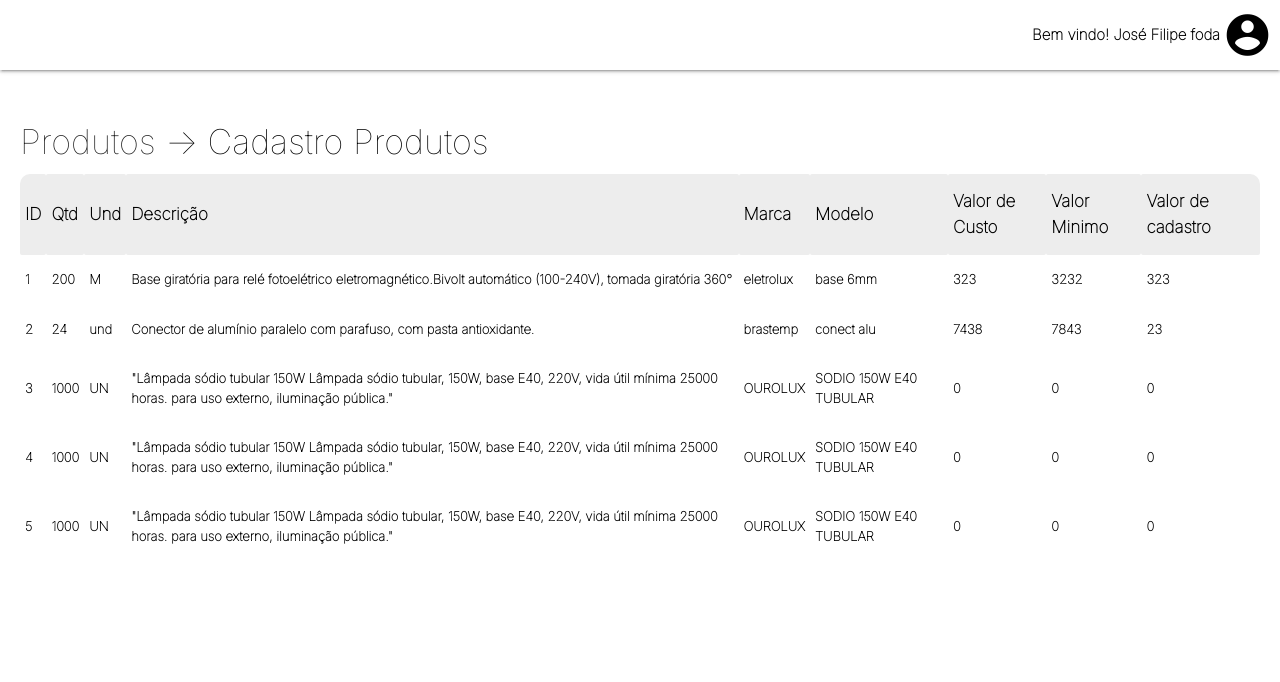
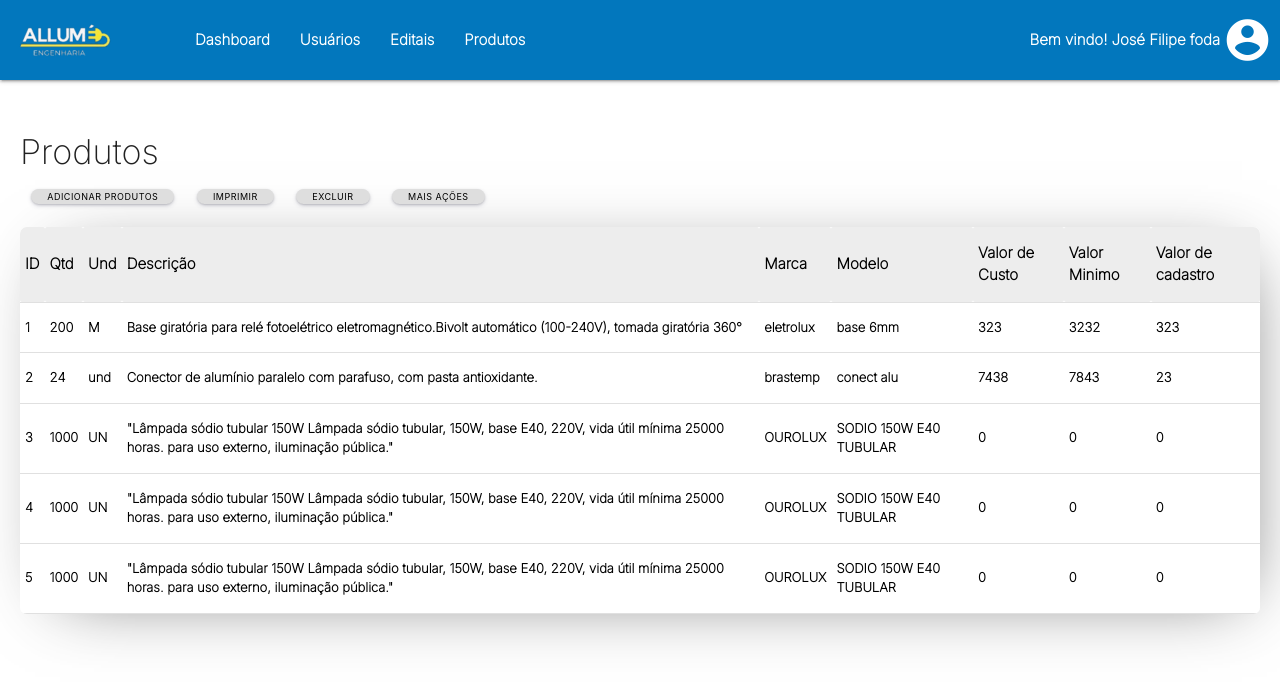
Before and after one commit to EOEDUZADA/EstagioAllume, a PHP site: page /tabelaprodutos.php in a window 1280 px wide. Shown: the top 682 px of the page. Run offline with PHP 8.4, Linux system fonts and the light colour scheme; a user stored in the database is signed in; data comes from the database, SQL or seed files in the repository.

Commit message:
Add files via upload

```diff
--- a/teste/Editais.php
+++ b/teste/Editais.php
@@ -358,7 +358,7 @@ box-shadow: 0px 0px 6px 0px rgba(59,59,59,0.75);
 
 <nav>
     <div class="nav-wrapper white" style="display: flex; align-items: center;">
-        <a href="#" id="sidebar-toggle" class="right"><i class="material-icons" style="margin-left: 50px;">menu</i></a>
+        <a href="tabelaEditais.php" id="sidebar-toggle" class="right"><i class="large material-icons" style="margin-left: 50px;color:black">arrow_back</i></a>
         <a href="paginaInicialAdmin.php" style="margin-left: auto;"><p class="black-text" style="margin-right: 60px;">Bem vindo! <?php echo $_SESSION['nome'] ?> </p></a>
         <i class="large material-icons brand-logo right" style="font-size: 50px;">account_circle</i>
     </div>
--- a/teste/conciliacao.php
+++ b/teste/conciliacao.php
@@ -183,7 +183,7 @@ if (isset($_POST['query'])) {
 
 <nav>
     <div class="nav-wrapper white" style="display: flex; align-items: center;">
-        <a href="tabelaEditais.php" id="sidebar-toggle" class="right"><i class="large material-icons" style="margin-left: 50px;">arrow_back</i></a>
+        <a href="tabelaEditais.php" id="sidebar-toggle" class="right"><i class="large material-icons" style="margin-left: 50px;color:black">arrow_back</i></a>
         <a href="paginaInicialAdmin.php" style="margin-left: auto;"><p class="black-text" style="margin-right: 60px;"> <?php echo $_SESSION['nome'] ?> </p></a>
         <i class="large material-icons brand-logo right" style="font-size: 50px;">account_circle</i>
     </div>
--- a/teste/css/styles.css
+++ b/teste/css/styles.css
@@ -11,7 +11,11 @@ body {
 
 
 /*Nav*/
+nav{
+    color: #ffffff;
+    height: 80px !important;
 
+}
 
 .brand-logo {
     color: black;
@@ -39,8 +43,7 @@ margin-top:50vh;
 
 form {
 
-padding:20px;
-background-color:#ffffff;
+padding:10px;
 border-radius: 10px;
 
 }
@@ -467,15 +470,12 @@ button:focus{
     margin-bottom: 3vh;
 }
 
-nav {
-    color: #ffffff;
-    height: 70px;
 
-}
 
 
 #nav li:hover {
     background-color: #ababab;
+    opacity: 0.7;
 }
 
 
@@ -518,32 +518,37 @@ table{
 
 .funcionarios {
     width: 100%;
-    border-collapse: separate;
+    border-collapse: collapse;
     border-spacing: 0;
     overflow: hidden;
-    border-radius: 10px;
-  }
+    border-radius: 7px;
+    -webkit-box-shadow: 11px 8px 69px -29px rgba(0,0,0,0.61);
+    -moz-box-shadow: 11px 8px 69px -29px rgba(0,0,0,0.61);
+    box-shadow: 11px 8px 69px -29px rgba(0,0,0,0.61);
+}
 
-
-
-  .funcionarios th {
+.funcionarios th {
     background-color: rgb(237, 237, 237);
     color: rgb(0, 0, 0);
     font-weight: bold;
     text-align: left;
-    font-size: 17px;
-  }
-  .funcionarios td {
+    font-size: 15px;
+}
+
+.funcionarios tr {
     background-color: rgb(255, 255, 255);
     color: rgb(0, 0, 0);
     font-size: 13px;
+}
+
+.funcionarios tbody tr:hover {
+    background-color: rgb(237, 237, 237);
 
 }
-
-
-  .funcionarios tbody tr:hover {
-    background-color: #ddd;
-  }
+.card-body{
+    padding: 1px 1px;
+    margin: 0;
+}
 
   /* conciliacao */
 
@@ -556,12 +561,11 @@ table{
     text-align: center;
     line-height: 15px; /* Adicione esta linha */
     background-color: #dedede;
-    font-size: 10px;
-    opacity: 0.8;
+    height: 100%;
+    font-size: 9px;
     color: #000000;
     cursor: pointer;
-    border-radius: 10px;
-    border: 1px solid #000000;
+    border-radius: 15px;
     box-shadow: rgba(50, 50, 93, 0.25) 0px 2px 5px -1px, rgba(0, 0, 0, 0.3) 0px 1px 3px -1px;
     transition: .4s;
 }
@@ -569,11 +573,12 @@ table{
 
    .btn:hover {
     transition: .4s;
-    border: 1px dashed #0f66ad;
+    border: 1px solid #0f66ad;
     background-color: #fff;
     color: #0f66ad;
    }
 
-   .btn:active {
-    background-color: #87dbd0;
-   }
+
+   .row .col.s1 {
+    width: auto;
+}
--- a/teste/infoEditais.php
+++ b/teste/infoEditais.php
@@ -146,7 +146,7 @@ $numero_edital = $row['numero_edital'];
 
 <nav>
     <div class="nav-wrapper white" style="display: flex; align-items: center;">
-        <a href="tabelaEditais.php" id="sidebar-toggle" class="right"><i class="large material-icons" style="margin-left: 50px;">arrow_back</i></a>
+        <a href="tabelaEditais.php" id="sidebar-toggle" class="right"><i class="large material-icons" style="margin-left: 50px;color: black">arrow_back</i></a>
         <a href="paginaInicialAdmin.php" style="margin-left: auto;"><p class="black-text" style="margin-right: 60px;">Bem vindo! <?php echo $_SESSION['nome'] ?> </p></a>
         <i class="large material-icons brand-logo right" style="font-size: 50px;">account_circle</i>
     </div>
--- a/teste/tabelaprodutos.php
+++ b/teste/tabelaprodutos.php
@@ -14,7 +14,7 @@ session_start();
     <link href="https://fonts.googleapis.com/icon?family=Material+Icons" rel="stylesheet">
     <link rel="stylesheet" href="css/styles.css" />
     <title>Document</title>
-    <link href="https://fonts.googleapis.com/css2?family=Inter:wght@100&display=swap" rel="stylesheet">
+    <link href="https://fonts.googleapis.com/css2?family=Inter:wght@200&display=swap" rel="stylesheet">
 
     <style>
         table {
@@ -74,28 +74,44 @@ nav .brand-logo {
 <body>
 
 
+<nav>
+    <div class="nav-wrapper light-blue darken-3" id="nav" style="display: flex; align-items: center;">
+    <img src="./img/logo3.png" id="brand-logo" style="margin: 0;">
+        <ul class="right" style="margin-left: 50px;">
+            <li><a href="paginainicialadmin.php">Dashboard</a></li>
+            <li><a href="usuarios.php">Usuários</a></li>
+            <li><a href="tabelaeditais.php">Editais</a></li>
+            <li><a href="tabelaprodutos.php">Produtos</a></li>
+        </ul>
+        <a href="paginaInicialAdmin.php" style="margin-left: auto;"><p class="white-text" style="margin-right: 60px;">Bem vindo! <?php echo $_SESSION['nome'] ?> </p></a>
+        <i class="dropdown-trigger large material-icons brand-logo right "data-target="dropdown-account" style="font-size: 50px;color: white;">account_circle</i>
+    </div>
 
-<nav>
-    <div class="nav-wrapper white" style="display: flex; align-items: center;">
-        <a href="#" id="sidebar-toggle" class="right"><i class="material-icons" style="margin-left: 50px;">menu</i></a>
-        <a href="paginaInicialAdmin.php" style="margin-left: auto;"><p class="black-text" style="margin-right: 60px;">Bem vindo! <?php echo $_SESSION['nome'] ?> </p></a>
-        <i class="large material-icons brand-logo right" style="font-size: 50px;">account_circle</i>
-    </div>
 </nav>
 
-<div id="sidebar" class="sidenav">
-    <img src="./img/logo3.png" id="brand-logo">
-    <ul>
-        <li><a href="paginainicialadmin.php">Dashboard</a></li>
-        <li><a href="usuarios.php">Usuários</a></li>
-        <li><a href="tabelaeditais.php">Editais</a></li>
-        <li><a href="tabelaprodutos.php">Produtos</a></li>
-        <li><a href="sair.php">Sair</a></li>
-    </ul>
-</div>
+<ul id="dropdown-account" class="dropdown-content">
+    <li><a href="sair.php">Sair</a></li>
+</ul>
+
 
 <div class="main-content">
-    <h4>Produtos <a href="cadastroProdutos.php" class="adiferente">-> Cadastro Produtos</a></h4>
+    <h4>Produtos</h4>
+    <div class="container-botao-tabelaEditais">
+ <div class="row">
+        <div class="col s1">
+            <button class="btn"><a href="cadastroprodutos.php" class="adiferente">Adicionar Produtos</a></button>
+        </div>
+        <div class="col s1">
+        <button class="btn">Imprimir</button>
+        </div>
+        <div class="col s1">
+        <button class="btn">Excluir</button>
+        </div>
+        <div class="col s1">
+        <button class="btn">Mais Ações</button>
+
+        </div>
+</div>
 
     <section class="usuarios">
 
@@ -155,7 +171,7 @@ nav .brand-logo {
 
 
                    echo "
-                            <form id='formulario_info_produtos' method='post' action='infoEditais.php'>
+                            <form id='formulario_info_produtos' method='post' action='infoproduto.php'>
                              <input type='hidden' id='id_produto' name='id' value='" . $row['id_produto'] . "'>
                             </form>";
 
```
Also changed, not shown: teste/cadastroProdutos.php (+1 -12 lines), teste/infoProduto.php (+35 -4 lines), teste/paginaInicialAdmin.php (+12 -17 lines), teste/tabelaEditais.php (+4 -8 lines), teste/usuarios.php (+22 -32 lines), teste/img/passat.jpg (added).
